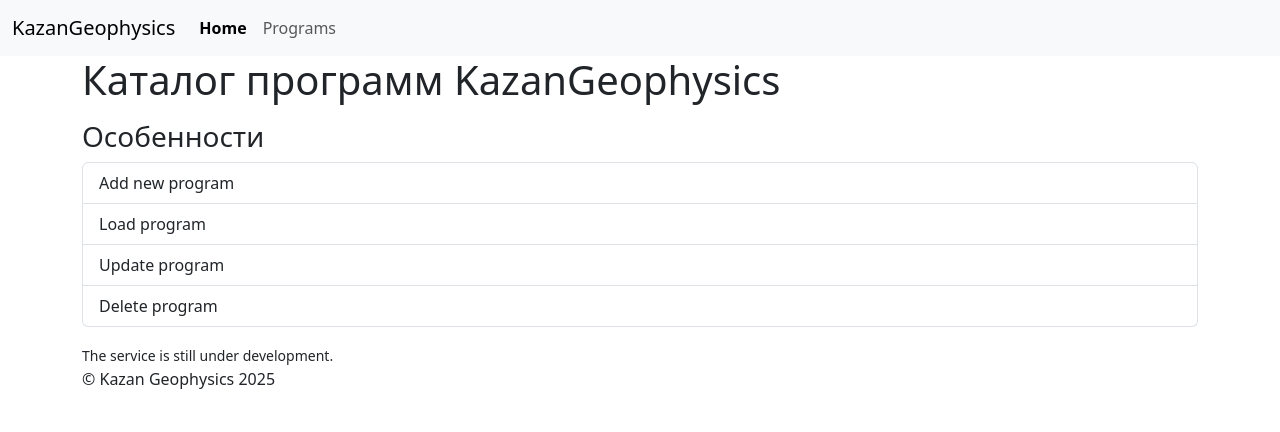
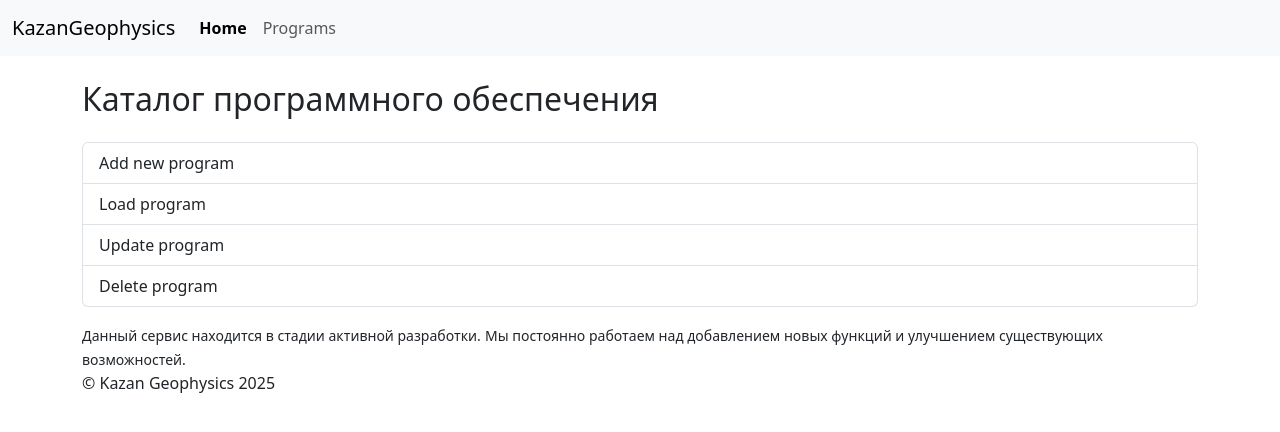
Before and after one commit to Bulstray/FastApiGetProgram, a FastAPI app: page / in a window 1280 px wide. Shown: the top 432 px of the page. Run offline with FastAPI, Linux system fonts and the light colour scheme.

Commit message:
update html

```diff
--- a/programms-catalog/templates/home.html
+++ b/programms-catalog/templates/home.html
@@ -5,10 +5,9 @@
 {% endblock %}
 
 {% block main %}
-  <h1>Каталог программ KazanGeophysics</h1>
+<h2 class="mt-4">Каталог программного обеспечения</h2>
 
-  <h3 class="mt-3">Особенности</h3>
-  <ul class="list-group">
+<ul class="list-group mt-4">
   {% for feature in features %}
   <li class="list-group-item">{{ feature }}</li>
   {% endfor %}
@@ -17,7 +16,8 @@
 
 {% block footer %}
 <div>
-    <small>The service is still under development.</small>
+  <small>Данный сервис находится в стадии активной разработки.</small>
+  <small>Мы постоянно работаем над добавлением новых функций и улучшением существующих возможностей.</small>
 </div>
 {{ super() }}
 {% endblock %}
--- a/programms-catalog/templates/programs/list.html
+++ b/programms-catalog/templates/programs/list.html
@@ -23,7 +23,7 @@
                     <tr>
                         <td><code>{{ program.name }}</code></td>
                         <td>{{ program.description }}</td>
-                        <td><a href="#" class="btn btn-primary">Download</a>
+                        <td><a href="{{ url_for('program:get', name=program.name) }}" class="btn btn-primary">Download</a>
                         </td>
                     </tr>
                 {% endfor %}
```
Lines whose indentation alone changed are shown as unchanged.
